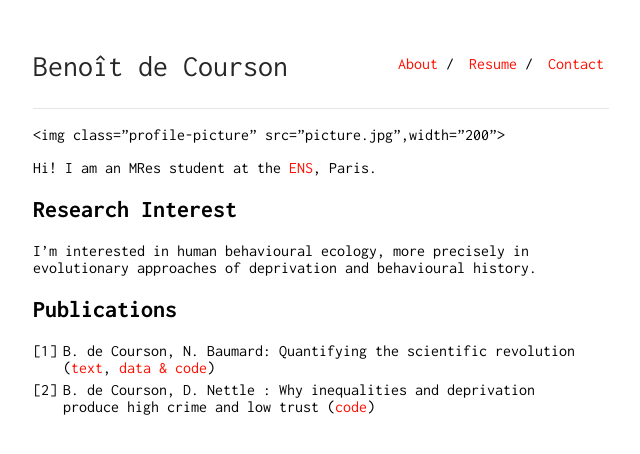
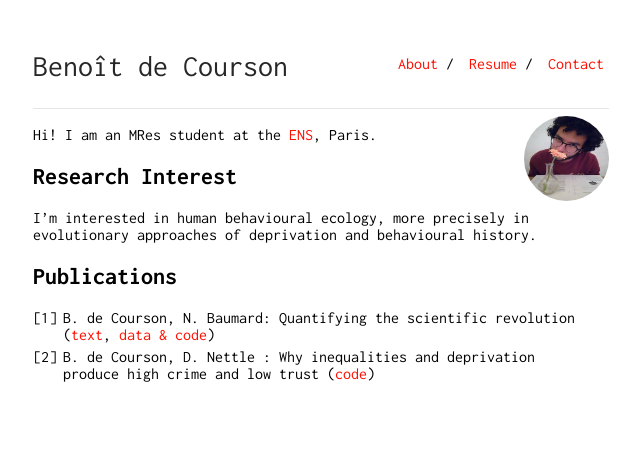
Before and after one commit to regicid/regicid.github.io, a Jekyll site: the page built from index.md, in a window 1280 px wide. Shown: the top 454 px of the page, without its empty margins (319-959 px from the left). Built offline with Jekyll 4.4.1, drawn with Linux system fonts in a browser that asks for light colours.

Commit message:
Update index.md

```diff
--- a/index.md
+++ b/index.md
@@ -2,7 +2,7 @@
 layout: default
 ---
 
-<img class="profile-picture" src="picture.jpg",width="200">
+<img class="profile-picture" src="picture.jpg" width="200">
 
 Hi! I am an MRes student at the [ENS](http://www.ens.fr), Paris.
 
```
